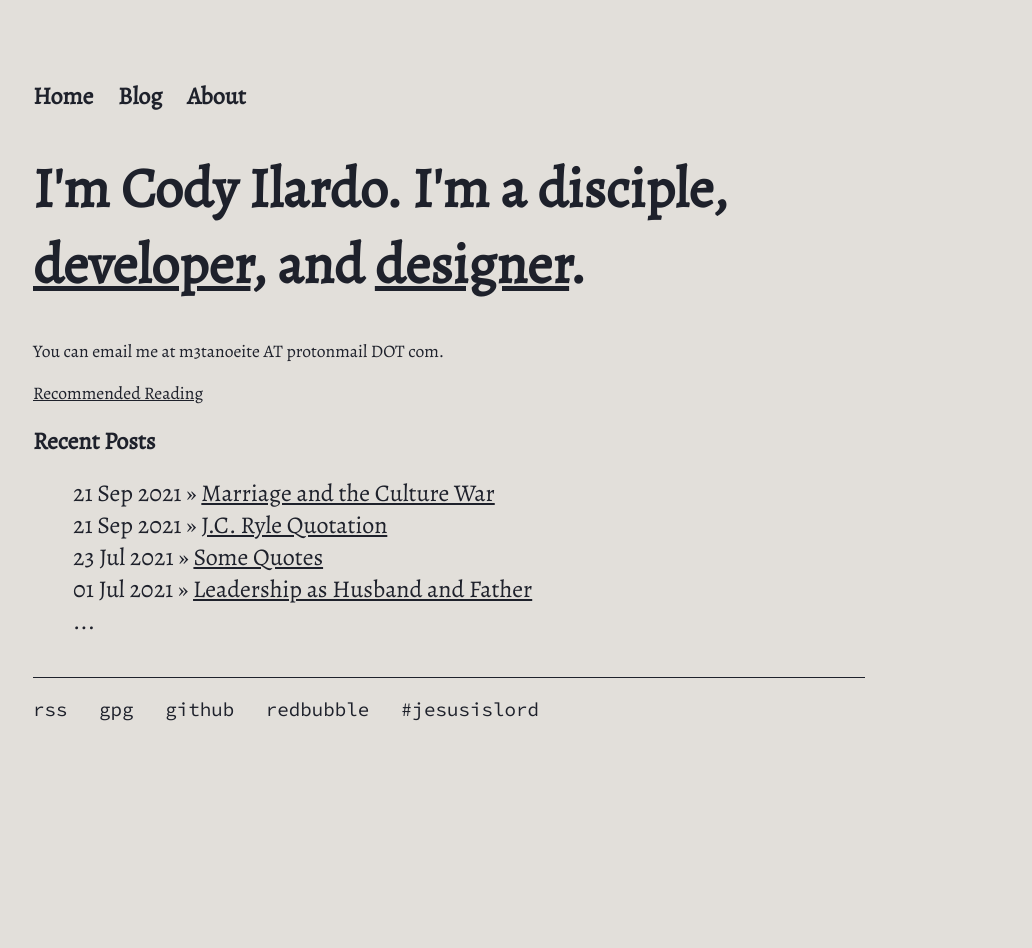
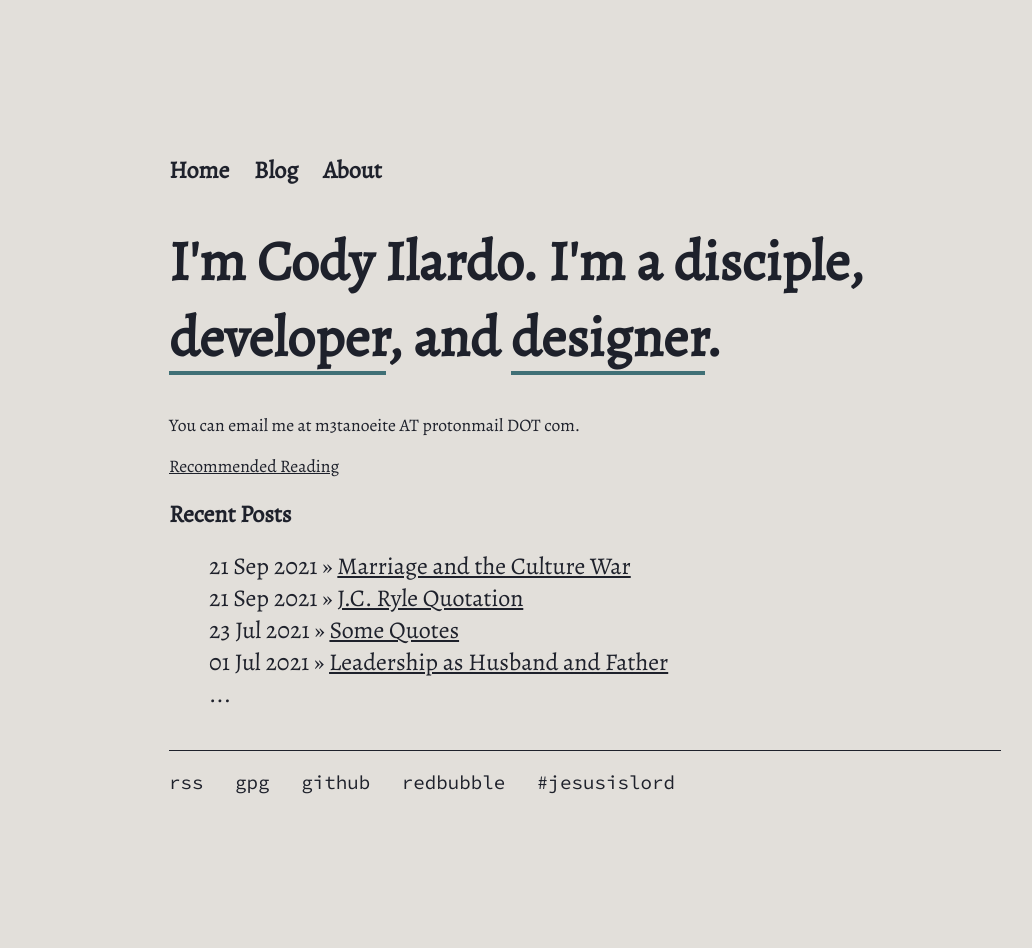
Before and after one commit to codyilardo/codyilardo.github.io, a Jekyll site: the page built from index.html, in a window 1280 px wide. Shown: the whole page, without its empty margins (87-1119 px from the left). Built offline with Jekyll 4.4.1, drawn with Linux system fonts in a browser that asks for light colours; before the commit the page ends 900 px from its top, so only the background shows below that.

Commit message:
a tag styling, margins w percentages

```diff
--- a/css/main.css
+++ b/css/main.css
@@ -12,7 +12,8 @@
 body {
     background-color: var(--bg);
     color: var(--text);
-    margin: 80px 120px 80px 120px;
+    /* margin: 80px 120px 80px 120px; */
+    margin: 12% 20% 12% 20%;
     width: 65%;
     font-family: var(--font);
 }
@@ -27,8 +28,22 @@ p {
     color: var(--text);
 }
 
-a.hero-links {
+a.hero-link {
+    background:
+       linear-gradient(
+         to bottom, var(--accent) 0%,
+         var(--accent) 100%
+       );
+    background-position: 0 100%;
+    background-repeat: repeat-x;
+    background-size: 4px 4px;
+    color: var(--text);
     text-decoration: none !important;
+    transition: background-size .2s;
+  }
+
+a.hero-link:hover {
+  background-size: 4px 50px;
 }
 
 .hero-text {
```
